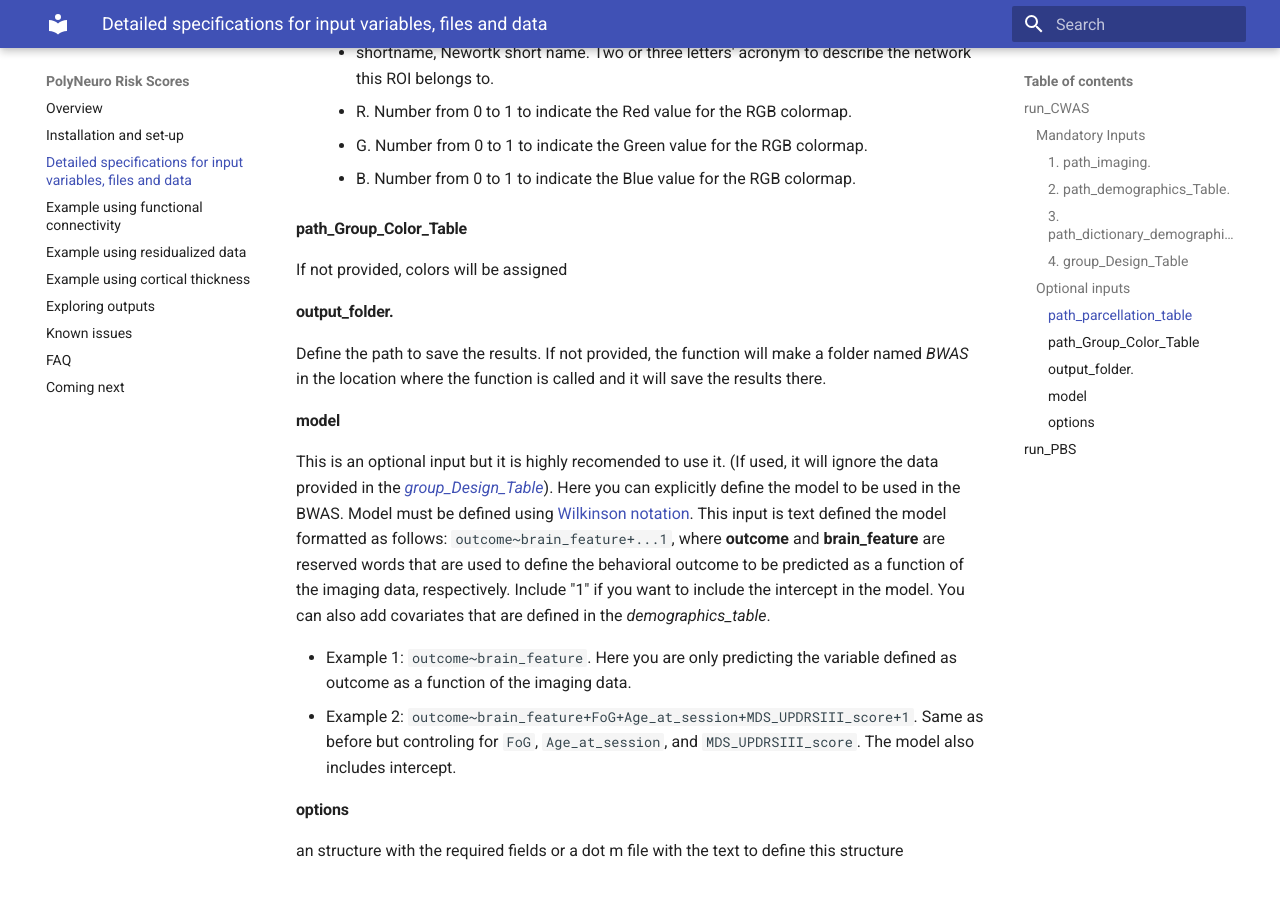
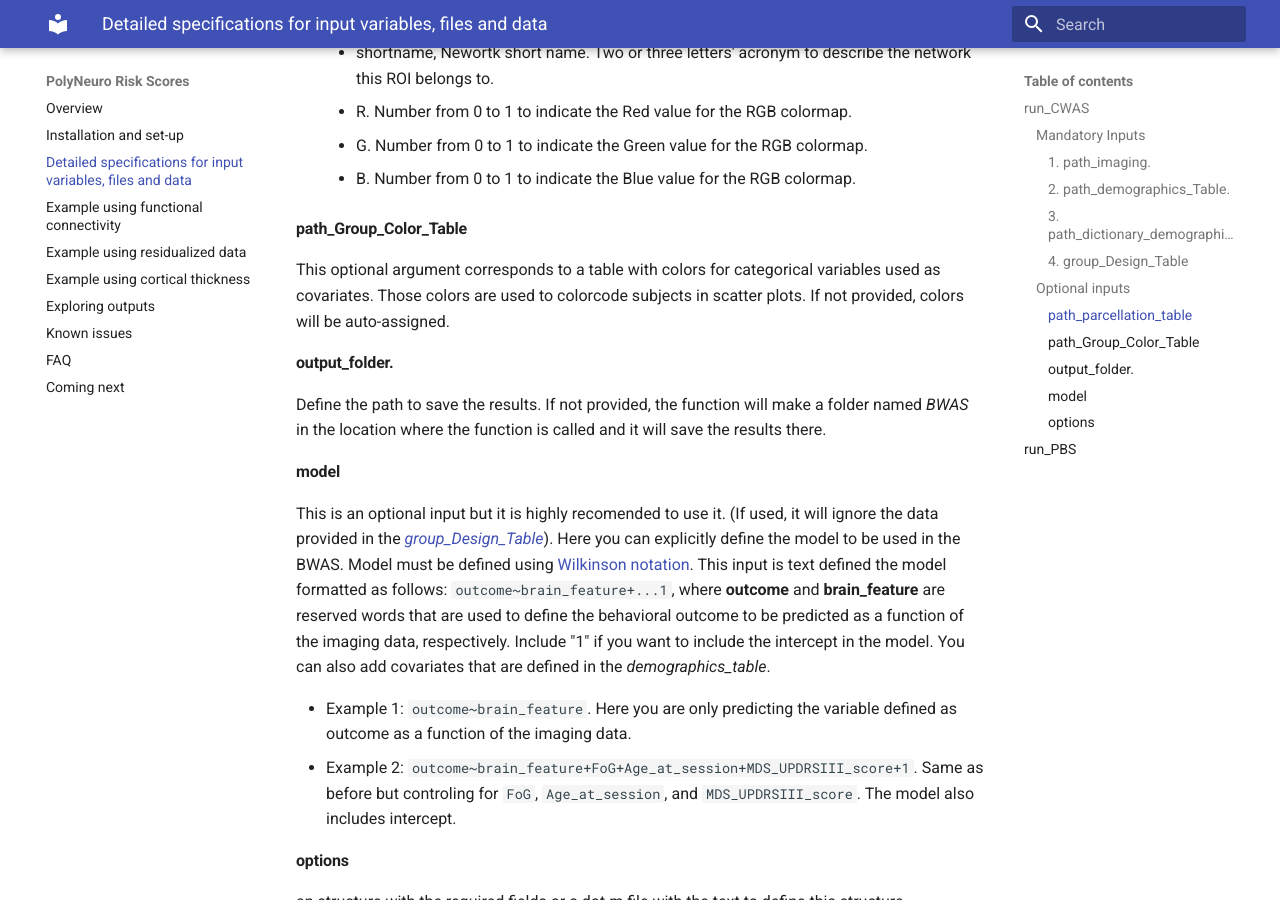
Before and after one commit to omiranda/polyneuro_risk_score, an MkDocs documentation site: the page built from docs/detailed_description.md, in a window 1280 px wide and 900 px high, scrolled down 2775 px. Built offline with MkDocs 1.6.1 and Material for MkDocs 9.7.7, drawn with Linux system fonts in a browser that asks for light colours; formulas are drawn with MathJax 3; old or Windows-style settings are respelled for this version of MkDocs.

Commit message:
Update detailed_description.md

```diff
--- a/docs/detailed_description.md
+++ b/docs/detailed_description.md
@@ -71,7 +71,7 @@ It can be provided as a [dot mat](./detailed_specs/HCP_ColeAnticevic.mat) file o
     - B. Number from 0 to 1 to indicate the Blue value for the RGB colormap.
 
 #### **path_Group_Color_Table**
-If not provided, colors will be assigned
+This optional argument corresponds to a table with colors for categorical variables used as covariates. Those colors are used to colorcode subjects in scatter plots. If not provided, colors will be auto-assigned.
 
 #### **output_folder**.
 Define the path to save the results. If not provided, the function will make a folder named *BWAS* in the location where the function is called and it will save the results there.
```
